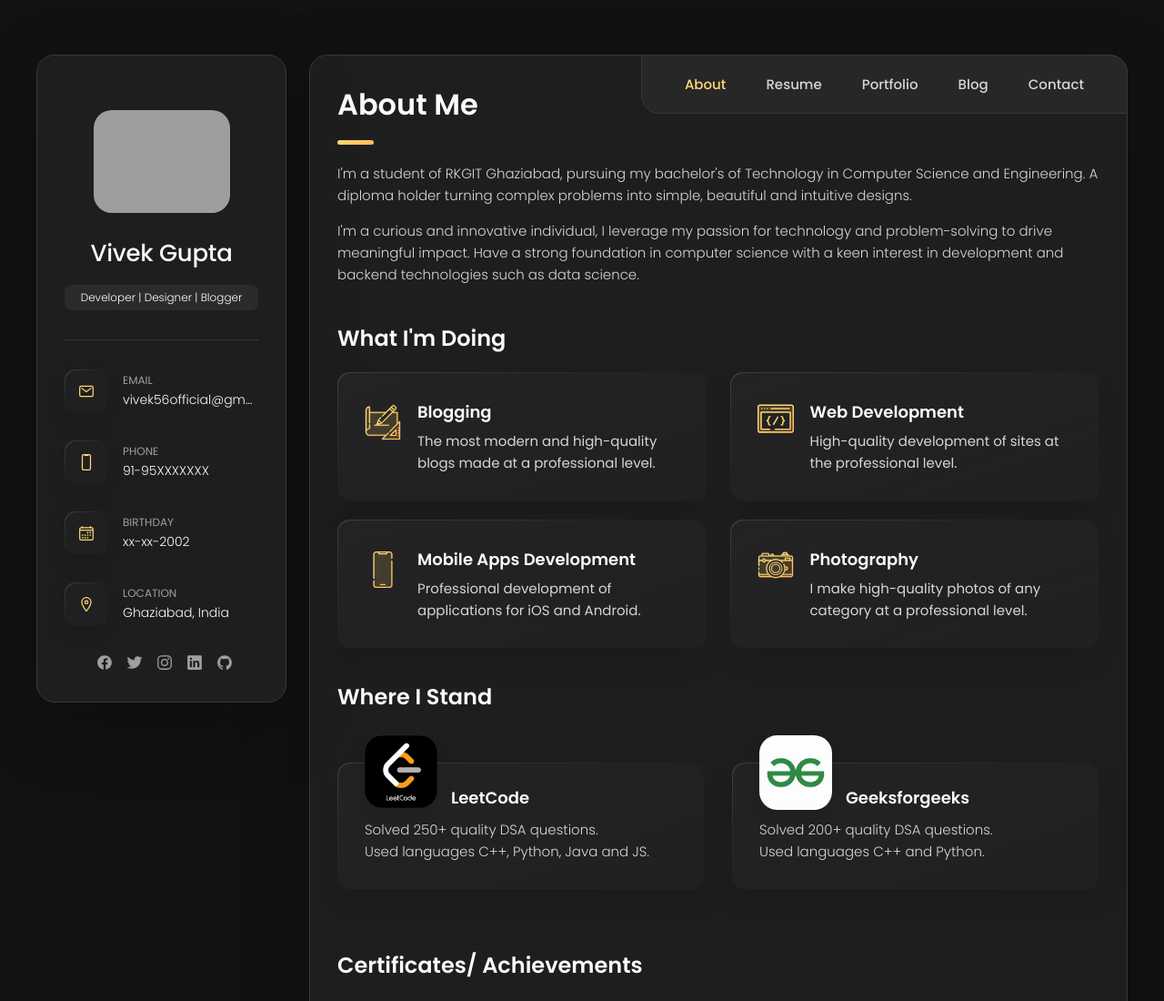
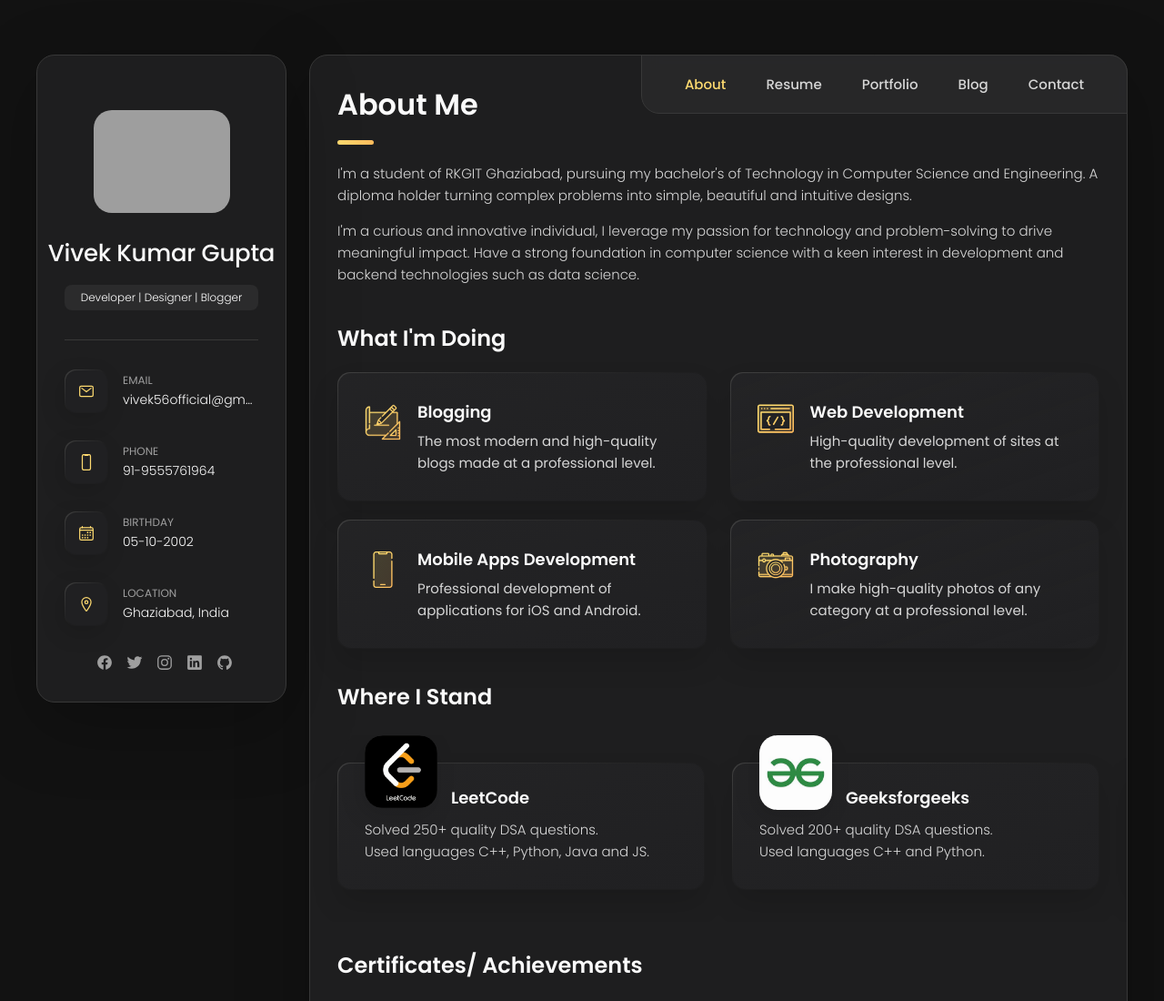
Before and after one commit to checkmatecoder/Personal_Portfolio, a plain HTML site: page index.html in a window 1280 px wide. Shown: the top 1100 px of the page at 91% size. Drawn offline with nearby package versions, Linux system fonts and the light colour scheme; grey boxes are pictures that could not be loaded.

Commit message:
index.html

```diff
--- a/index.html
+++ b/index.html
@@ -5,7 +5,7 @@
   <meta charset="UTF-8">
   <meta http-equiv="X-UA-Compatible" content="IE=edge">
   <meta name="viewport" content="width=device-width, initial-scale=1.0">
-  <title>Vivek Gupta - Personal Portfolio</title>
+  <title>Vivek Kumar Gupta - Personal Portfolio</title>
 
   <!--
     - favicon
@@ -46,7 +46,7 @@
         </figure>
 
         <div class="info-content">
-          <h1 class="name" title="Vivek Kumar Gupta">Vivek Gupta</h1>
+          <h1 class="name" title="Vivek Kumar Gupta">Vivek Kumar Gupta</h1>
 
           <p class="title">Developer | Designer | Blogger</p>
         </div>
@@ -88,7 +88,7 @@
             <div class="contact-info">
               <p class="contact-title">Phone</p>
 
-              <a href="" class="contact-link">91-95XXXXXXX</a>
+              <a href="" class="contact-link">91-9555761964</a>
             </div>
 
           </li>
@@ -102,7 +102,7 @@
             <div class="contact-info">
               <p class="contact-title">Birthday</p>
 
-              <time datetime="2002-10-05">xx-xx-2002</time>
+              <time datetime="2002-10-05">05-10-2002</time>
             </div>
 
           </li>
```
